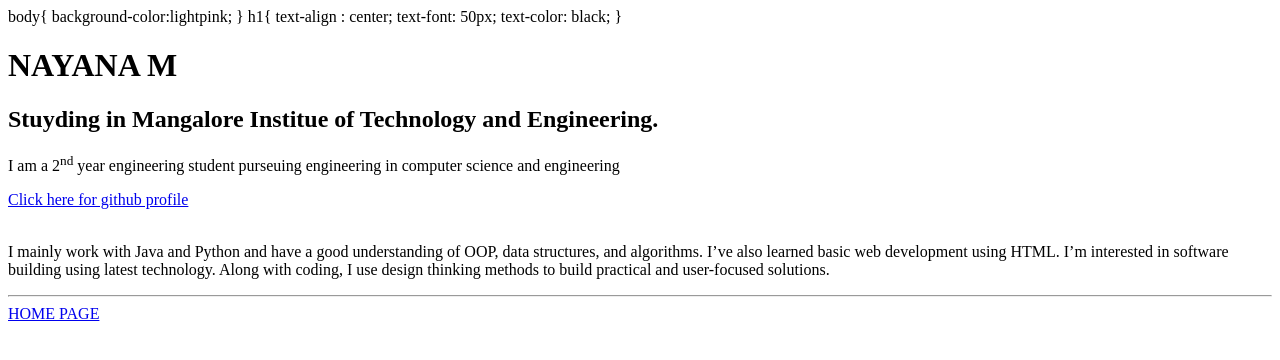
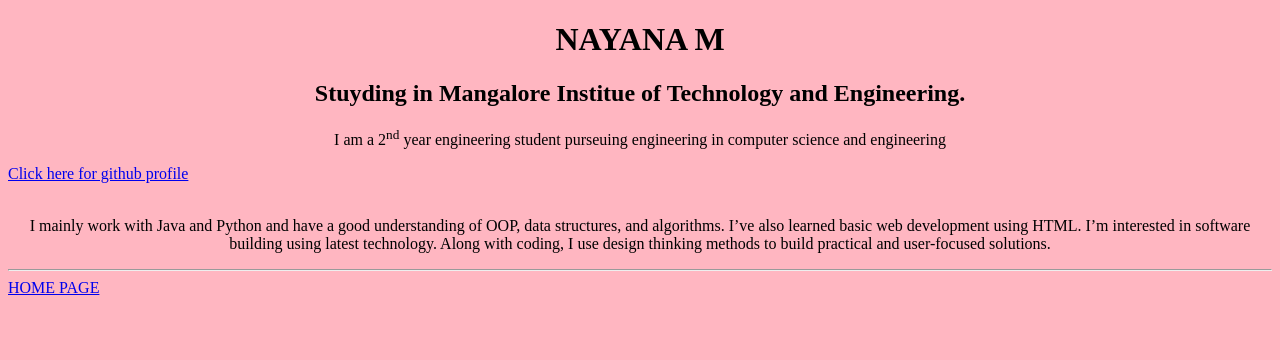
Before and after one commit to nayanam09/sem-fet, a plain HTML site: page assignments/one_css.html in a window 1280 px wide. Drawn offline with Linux system fonts and the light colour scheme.

Commit message:
Fix HTML structure and update CSS styles
Corrected HTML and CSS syntax for styling elements.

```diff
--- a/assignments/one_css.html
+++ b/assignments/one_css.html
@@ -2,17 +2,26 @@
 <html>
   <head>
     <title>Portfolio</title>
-    <styles>
-    body{
+    <style>
+    body {
       background-color:lightpink;
       }
-    h1{
+    h1 {
       text-align : center;
       text-font: 50px;
+      text-color: blue;
+      }
+    h2 {
+      text-align : center;
+      text-font: 36px;
       text-color: black;
       }
-
-    </styles>
+    p {
+      text-align : center;
+      text-font: 30px;
+      text-color: black;
+      }
+    </style>
 
   </head>
   <body>
```
